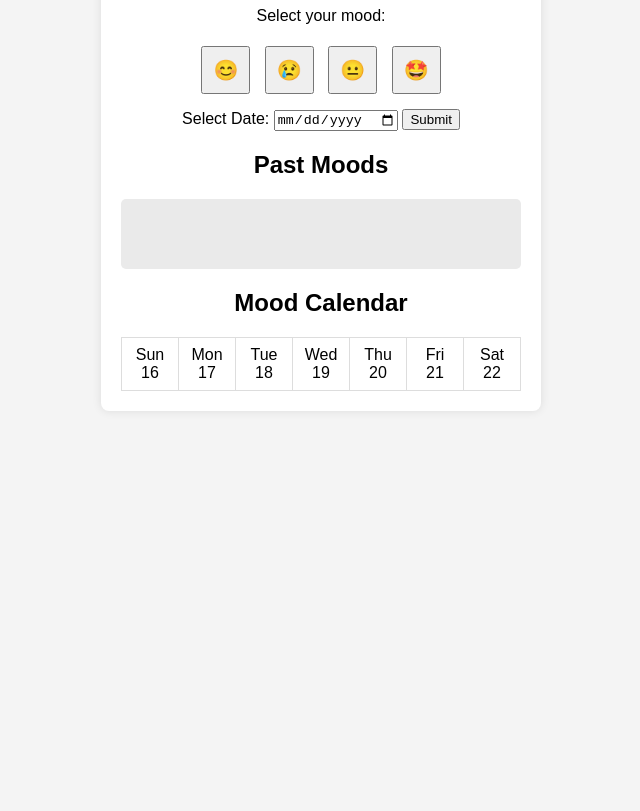
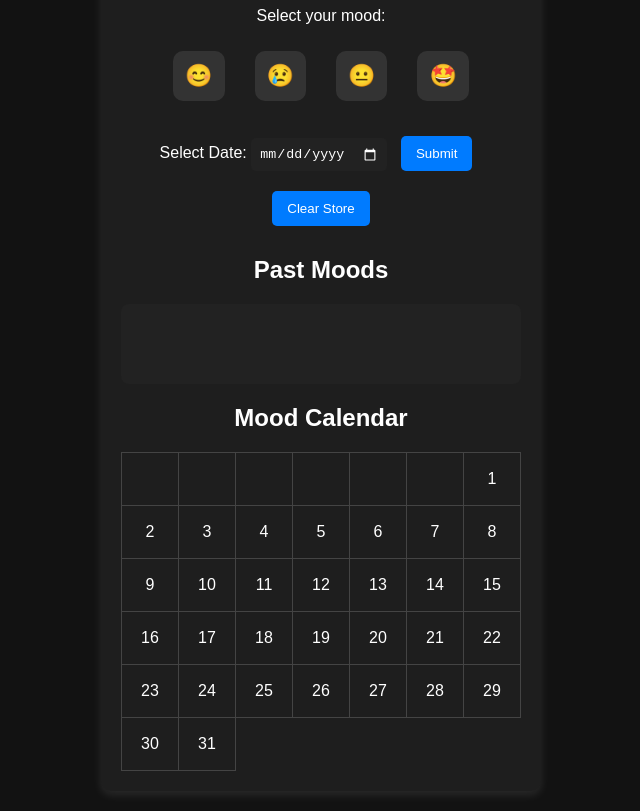
Before and after one commit to visheshkakadiya/Cohort---track, a plain HTML site: page weeks/week_09/01_MasterjiAssig/index.html in a window 1280 px wide. Shown: the part 113-924 px from the top of the page, without its empty margins (319-959 px from the left). Before the commit the page ends 800 px from the top, so only its background shows below. Drawn offline with Linux system fonts and the light colour scheme.

Commit message:
did masterji assignment 1

```diff
--- a/weeks/week_09/01_MasterjiAssig/app.js
+++ b/weeks/week_09/01_MasterjiAssig/app.js
@@ -3,6 +3,7 @@ const submitButton = document.getElementById('submitMood');
 const moodHistory = document.getElementById('moodHistory');
 const dateInput = document.getElementById('moodDate');
 const calendarGrid = document.getElementById('calendarGrid');
+const clearStorage = document.getElementById("clearStorage");
 
 let selectedMood = null;
 let selectedEmo = null;
@@ -12,7 +13,12 @@ moodButtons.forEach(button => {
     button.addEventListener('click', () => {
         selectedMood = button.getAttribute('data-mood');
         selectedEmo = button.innerText;
-        console.log(selectedEmo)
+
+        // Reset all buttons
+        moodButtons.forEach(btn => btn.classList.remove("selected"));
+
+        button.classList.add("selected");
+
         console.log("Selected Mood:", selectedMood);
     });
 });
@@ -32,7 +38,7 @@ submitButton.addEventListener('click', () => {
     const existingMood = moodLogs.find(log => log.date === selectedDate);
 
     if (existingMood) {
-        console.log("Mood already set for this date:", existingMood.mood);
+        alert("Mood already set for this date: " + existingMood.emo);
         return;
     }
 
@@ -42,8 +48,15 @@ submitButton.addEventListener('click', () => {
         localStorage.setItem('moodLogs', JSON.stringify(moodLogs));
 
         loadMoodHistory();
-        generateWeekView();
+        generateCalendar();
+    } else {
+        alert('Please select mood')
     }
+
+    // Reset selection
+    selectedMood = null;
+    selectedEmo = null;
+    moodButtons.forEach(btn => btn.classList.remove("selected"));
 });
 
 // Load past moods
@@ -60,7 +73,7 @@ function loadMoodHistory() {
 }
 
 // Generate a simple calendar with moods
-function generateWeekView() {
+function generateCalendar() {
     calendarGrid.innerHTML = "";
 
     let moodLogs = JSON.parse(localStorage.getItem("moodLogs")) || [];
@@ -68,33 +81,47 @@ function generateWeekView() {
     let today = new Date();
     let year = today.getFullYear();
     let month = today.getMonth();
-    let day = today.getDate();
 
-    let startOfWeek = new Date(year, month, day - today.getDay()); // Sunday start
-    let weekDays = ["Sun", "Mon", "Tue", "Wed", "Thu", "Fri", "Sat"];
+    let firstDay = new Date(year, month, 1).getDay();
+    let daysInMonth = new Date(year, month + 1, 0).getDate();
 
     let calendarHTML = "<table><tr>";
 
-    for (let i = 0; i < 7; i++) {
-        let currentDay = new Date(startOfWeek);
-        currentDay.setDate(startOfWeek.getDate() + i);
-        let dateString = currentDay.toISOString().split('T')[0];
+    for (let i = 0; i < firstDay; i++) {
+        calendarHTML += "<td></td>";
+    }
 
+    for (let day = 1; day <= daysInMonth; day++) {
+        let dateString = `${year}-${String(month + 1).padStart(2, "0")}-${String(day).padStart(2, "0")}`;
         let moodEntry = moodLogs.find(log => log.date === dateString);
 
-        calendarHTML += `<td>${weekDays[i]}<br>${currentDay.getDate()}`;
         if (moodEntry) {
-            calendarHTML += `<br>${moodEntry.emo}`;
+            calendarHTML += `<td class="mood-set">${day} <br> ${moodEntry.emo}</td>`;
+        } else {
+            calendarHTML += `<td>${day}</td>`;
         }
-        calendarHTML += `</td>`;
+
+        if ((firstDay + day) % 7 === 0) {
+            calendarHTML += "</tr><tr>";
+        }
     }
 
     calendarHTML += "</tr></table>";
     calendarGrid.innerHTML = calendarHTML;
 }
 
+// Function to clear local storage
+function clearStorageData() {
+    localStorage.clear();
+    moodHistory.innerHTML = "";  // Clear UI
+    generateCalendar();  // Refresh calendar
+}
+
+// Attach event listener to the clear button
+clearStorage.addEventListener('click', clearStorageData);
+
 // Load everything on page start
 window.onload = () => {
     loadMoodHistory();
-    generateWeekView();
+    generateCalendar();
 };
--- a/weeks/week_09/01_MasterjiAssig/index.html
+++ b/weeks/week_09/01_MasterjiAssig/index.html
@@ -23,6 +23,8 @@
 
         <button id="submitMood">Submit</button>
 
+        <button id="clearStorage">Clear Store</button>
+
         <h2>Past Moods</h2>
         <div id="moodHistory"></div>
 
--- a/weeks/week_09/01_MasterjiAssig/style.css
+++ b/weeks/week_09/01_MasterjiAssig/style.css
@@ -1,37 +1,86 @@
+/* Dark Mode Aesthetic */
 body {
-    font-family: Arial, sans-serif;
+    font-family: 'Poppins', sans-serif;
     text-align: center;
-    background-color: #f4f4f4;
+    background-color: #121212;
+    color: #ffffff;
+    margin: 0;
+    padding: 0;
 }
 
+/* Main container styling */
 .container {
     max-width: 400px;
     margin: 20px auto;
     padding: 20px;
-    background: white;
-    box-shadow: 0px 0px 10px rgba(0, 0, 0, 0.1);
-    border-radius: 8px;
+    background: #1e1e1e;
+    box-shadow: 0px 4px 10px rgba(255, 255, 255, 0.1);
+    border-radius: 10px;
 }
 
+/* Mood button styles */
 .mood-options {
-    margin: 10px 0;
+    display: flex;
+    justify-content: center;
+    gap: 10px;
+    margin: 15px 0;
 }
 
 .mood-btn {
-    font-size: 20px;
-    margin: 5px;
-    padding: 10px;
+    font-size: 22px;
+    padding: 12px;
+    border: none;
     cursor: pointer;
+    background: #333;
+    border-radius: 10px;
+    transition: all 0.3s ease-in-out;
 }
 
+.mood-btn:hover {
+    background: #444;
+    transform: scale(1.1);
+}
+
+/* Selected mood button */
+.mood-btn.selected {
+    background: #007bff;
+    box-shadow: 0 0 10px #007bff;
+}
+
+/* Input field */
+input[type="date"] {
+    padding: 8px;
+    border-radius: 5px;
+    border: none;
+    background: #222;
+    color: white;
+}
+
+/* Buttons */
+button {
+    background: #007bff;
+    color: white;
+    border: none;
+    padding: 10px 15px;
+    margin: 10px;
+    border-radius: 5px;
+    cursor: pointer;
+    transition: all 0.3s;
+}
+
+button:hover {
+    background: #0056b3;
+}
+
+/* Mood History */
 #moodHistory {
-    margin-top: 10px;
-    padding: 10px;
-    background: #eaeaea;
-    border-radius: 5px;
+    background: #222;
+    padding: 15px;
+    border-radius: 8px;
     min-height: 50px;
 }
 
+/* Calendar Grid */
 #calendarGrid {
     margin-top: 20px;
 }
@@ -42,8 +91,38 @@ table {
 }
 
 td {
-    border: 1px solid #ddd;
+    border: 1px solid #444;
     width: 14%;
     height: 50px;
     text-align: center;
+    background: #1e1e1e;
+    color: white;
+    transition: all 0.3s;
 }
+
+td:hover {
+    background: #333;
+}
+
+/* Mood Emojis on Calendar */
+td.mood-set {
+    background: #007bff;
+    color: white;
+    box-shadow: 0px 0px 8px rgba(0, 123, 255, 0.5);
+    border-radius: 5px;
+}
+
+input[type="date"] {
+    padding: 8px;
+    border-radius: 5px;
+    border: none;
+    background: #222;
+    color: white;
+    cursor: pointer;
+}
+
+/* Change the calendar icon color */
+input[type="date"]::-webkit-calendar-picker-indicator {
+    filter: invert(1); /* Makes the icon visible in dark mode */
+    cursor: pointer;
+}
```
